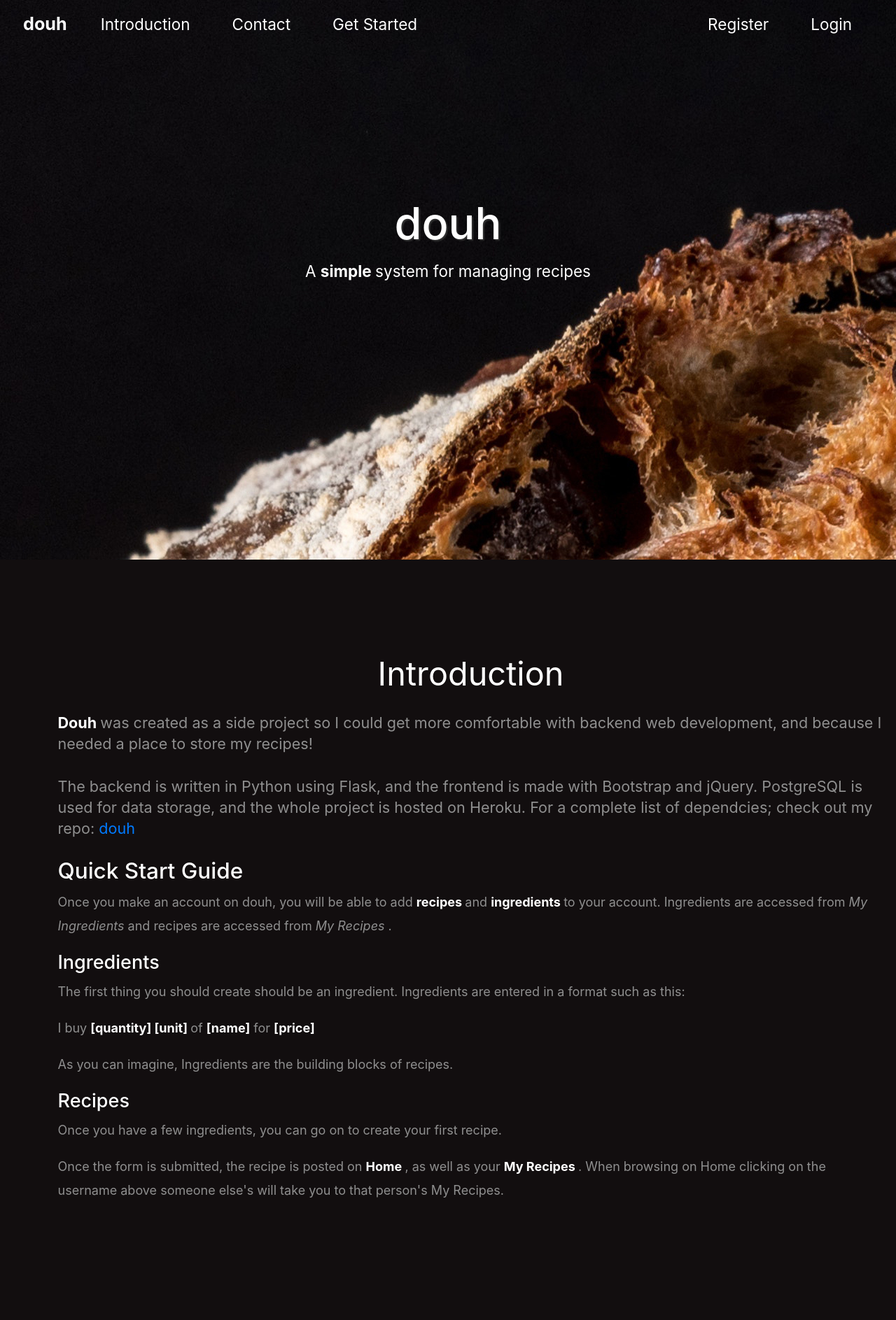
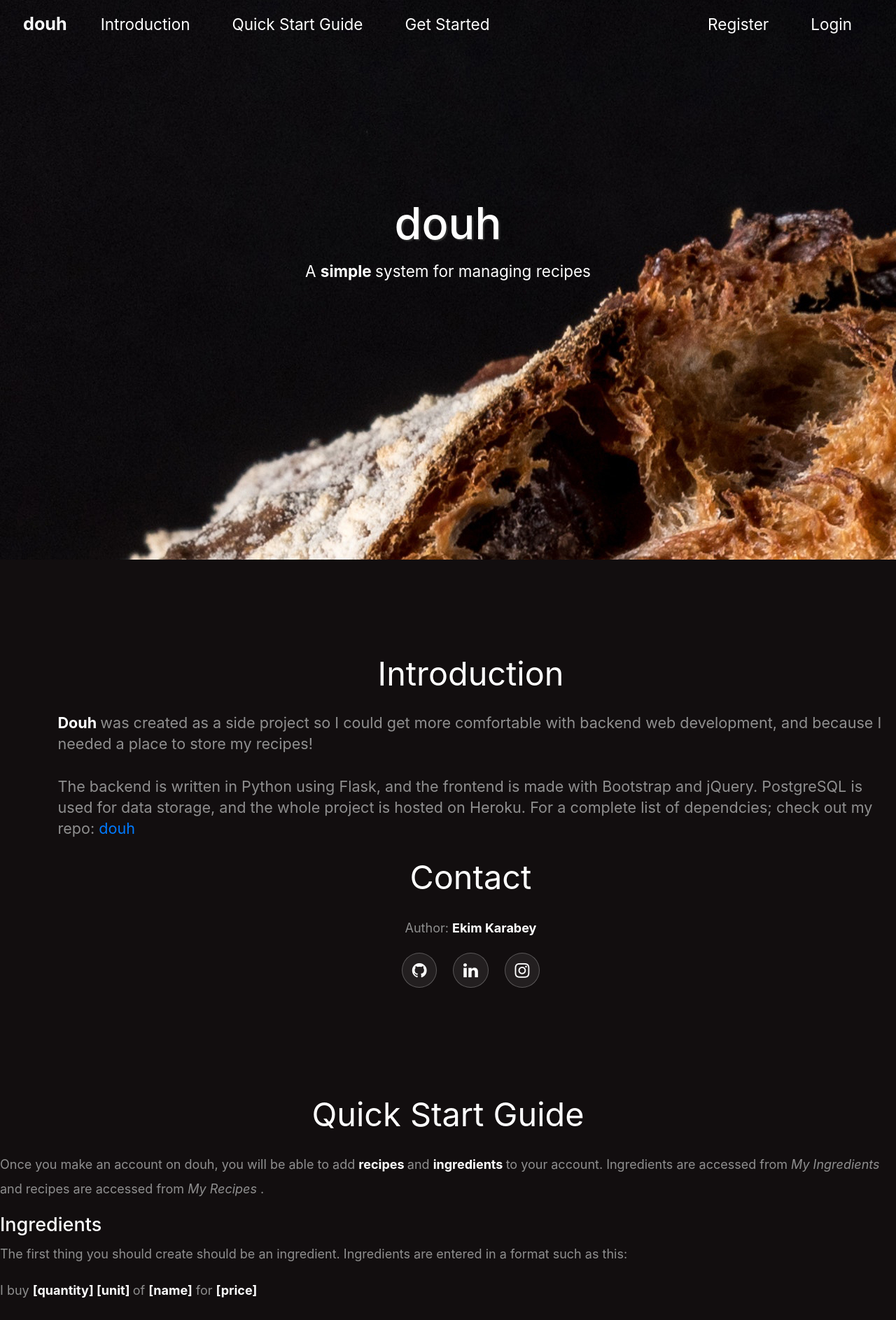
Before and after one commit to Ekimerton/Douh, a Flask app: page / in a window 1280 px wide. Shown: the top 1887 px of the page at 70% size. Run offline with Flask 2, Linux system fonts and the light colour scheme; some libraries are stand-ins or nearby versions.

Commit message:
Reorganized intro

```diff
--- a/Driver/templates/intro.html
+++ b/Driver/templates/intro.html
@@ -26,7 +26,7 @@
         <div class="collapse navbar-collapse" id="navbarSupportedContent" >
           <div class="navbar-nav mr-auto" id="tmNav">
             <a class="nav-link tm-nav-link" href="#introduction">Introduction</a>
-              <a class="nav-link tm-nav-link" href="#work">Contact</a>
+            <a class="nav-link tm-nav-link" href="#work">Quick Start Guide</a>
             <a class="nav-link tm-nav-link" href="#contact">Get Started</a>
           </div>
           <div class="navbar-nav">
@@ -63,9 +63,27 @@
       </br>
       The backend is written in Python using Flask, and the frontend is made with Bootstrap and jQuery. PostgreSQL is used for data storage, and the whole project is hosted on Heroku. For a complete list of dependcies; check out my repo: <a href="https://github.com/Ekimerton/Douh"> douh </a>
     </p>
-              <h3 class="tm-text-primary">
+    <div class="container">
+      <div class="row">
+        <div class="text-center col-12">
+          <h2 class="tm-text-primary tm-section-title mb-4">Contact</h2>
+          <p> Author: <strong> Ekim Karabey </strong> </p>
+          <ul class="icons">
+            <li><a href="https://github.com/Ekimerton" class="icon style2 fa-github tm-button"><span class="label">Github</span></a></li>
+            <li><a href="https://www.linkedin.com/in/ekim-karabey-b94098175" class="icon style2 fa-linkedin tm-button"><span class="label">LinkedIn</span></a></li>
+            <li><a href="https://www.instagram.com/ekimerton/" class="icon style2 fa-instagram tm-button"><span class="label">Instagram</span></a></li>
+          </ul>
+        </div>
+      </div>
+    </div>
+  </div>
+
+</div>
+</section>
+<section id="work" class="tm-section-pad-top">
+  <h2 class="tm-text-primary tm-section-title mb-4 text-center">
     Quick Start Guide
-              </h3>
+  </h2>
   <p>
     Once you make an account on douh, you will be able to add <strong> recipes </strong> and <strong> ingredients </strong> to your account. Ingredients are accessed from <i> My Ingredients </i> and recipes are accessed from <i> My Recipes </i>.
     <p>
@@ -87,24 +105,6 @@
       <p> Once you have a few ingredients, you can go on to create your first recipe. </p>
       <p> Once the form is submitted, the recipe is posted on <strong> Home </strong>, as well as your <strong> My Recipes </strong>. When browsing on Home clicking on the username above someone else's will take you to that person's My Recipes. </p>
     </br>
-            </div>
-
-      </div>
-    </section>
-    <section id="work" class="tm-section-pad-top">
-      <div class="container tm-container-gallery">
-        <div class="row">
-          <div class="text-center col-12">
-              <h2 class="tm-text-primary tm-section-title mb-4">Contact</h2>
-              <p> Author: <strong> Ekim Karabey </strong> </p>
-              <ul class="icons">
-							<li><a href="https://github.com/Ekimerton" class="icon style2 fa-github tm-button"><span class="label">Github</span></a></li>
-							<li><a href="https://www.linkedin.com/in/ekim-karabey-b94098175" class="icon style2 fa-linkedin tm-button"><span class="label">LinkedIn</span></a></li>
-							<li><a href="https://www.instagram.com/ekimerton/" class="icon style2 fa-instagram tm-button"><span class="label">Instagram</span></a></li>
-              </ul>
-          </div>
-        </div>
-      </div>
   </section>
 
   <!-- Contact -->
```
Lines whose indentation alone changed are shown as unchanged.
